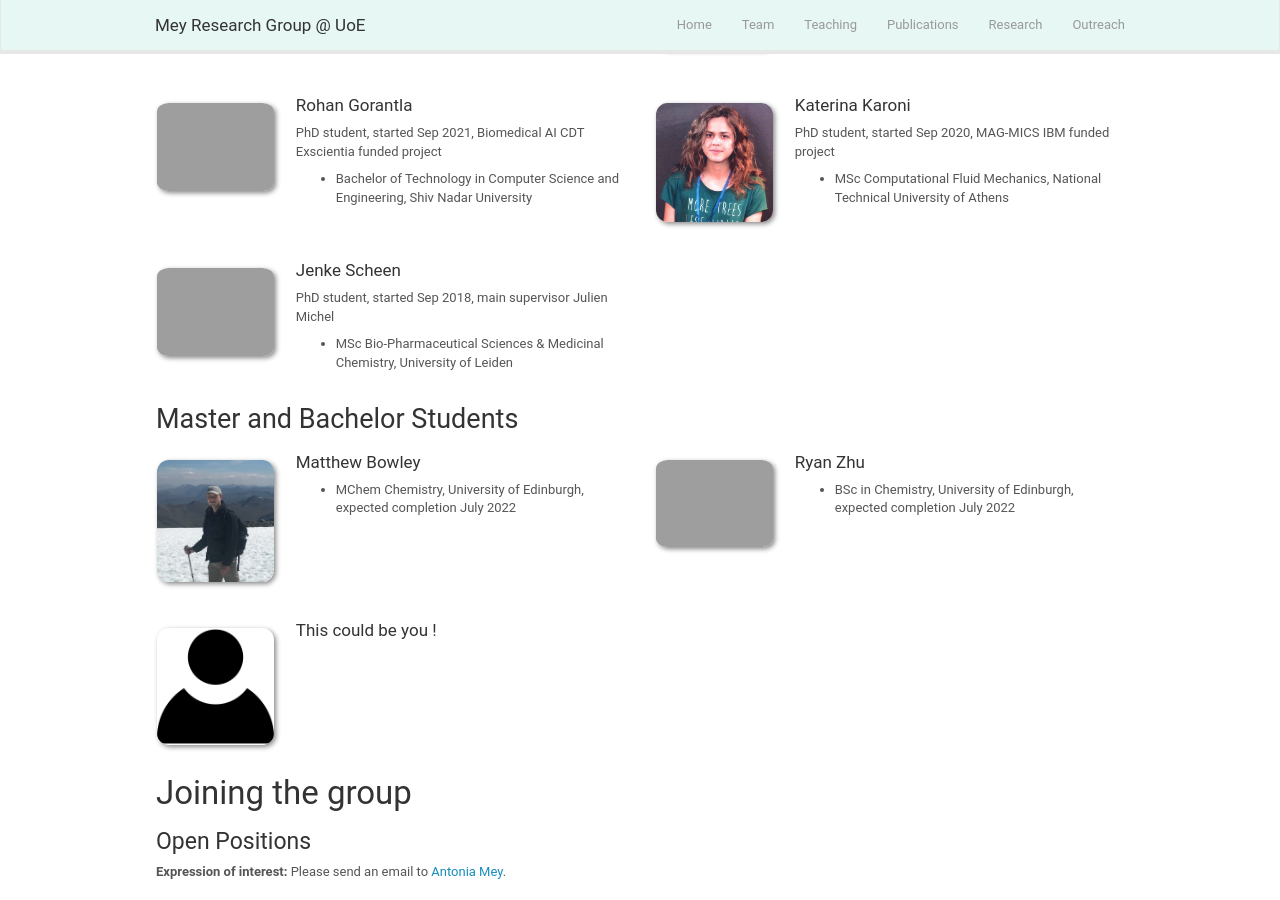
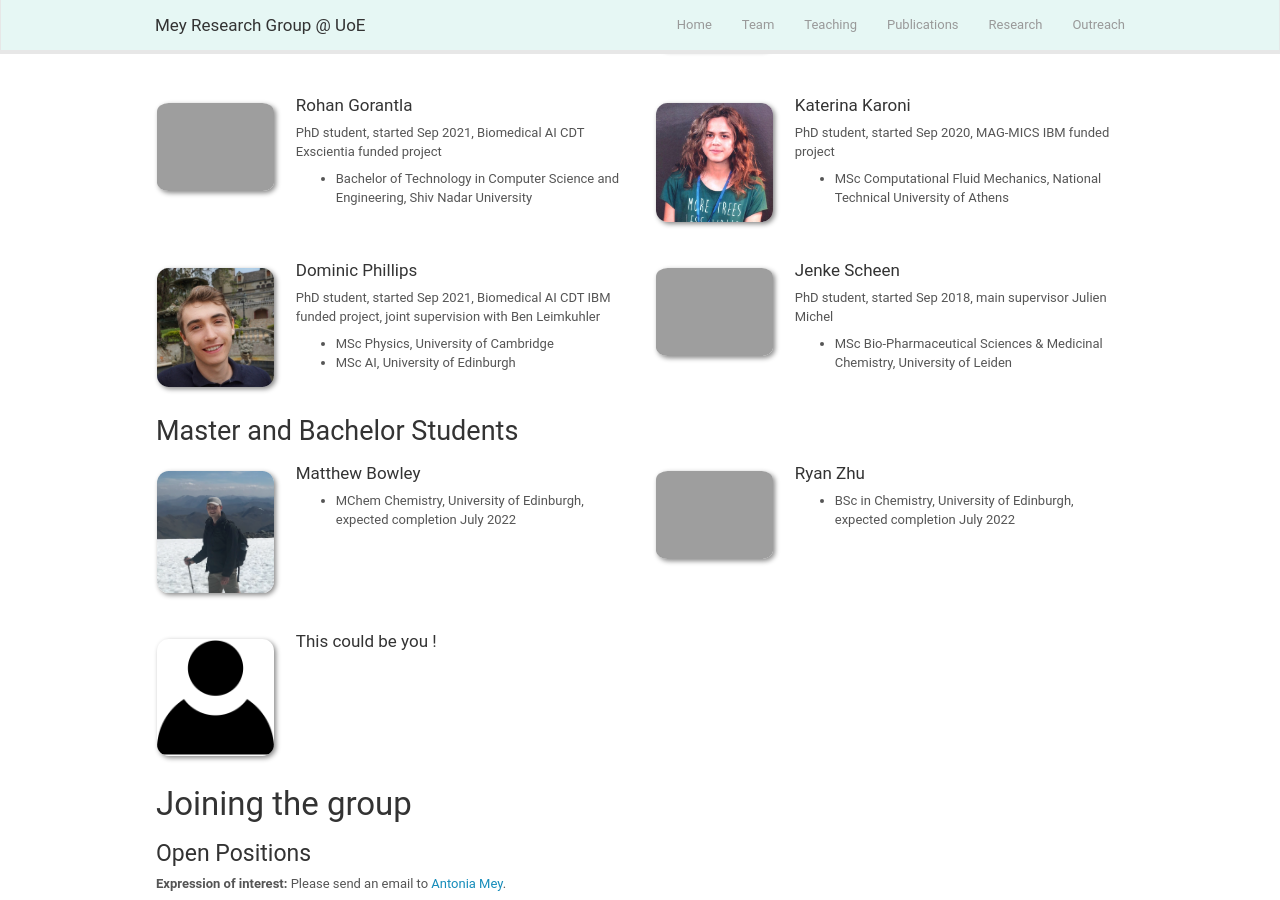
Before and after one commit to mozhu621/intellistream.github.io, a Jekyll site: the page built from _pages/team.md, in a window 1280 px wide and 900 px high, scrolled down 507 px. Built offline with Jekyll 4.4.1, drawn with Linux system fonts in a browser that asks for light colours; nearby versions of some CDN libraries.

Commit message:
adding Doms info

```diff
--- a/_data/team_members.yml
+++ b/_data/team_members.yml
@@ -18,13 +18,19 @@
   number_educ: 1
   education1: Bachelor of Technology in Computer Science and Engineering, Shiv Nadar University
 
-
 - name: Katerina Karoni
   photo: Katerina_Karoni.jpg
   info: PhD student, started Sep 2020, MAG-MICS IBM funded project
   number_educ: 1
   education1: MSc Computational Fluid Mechanics, National Technical University of Athens
 
+- name: Dominic Phillips
+  photo: Dom.jpg
+  info: PhD student, started Sep 2021, Biomedical AI CDT IBM funded project, joint supervision with Ben Leimkuhler
+  number_educ: 2
+  education1: MSc Physics, University of Cambridge
+  education2: MSc AI, University of Edinburgh
+
 - name: Jenke Scheen
   photo: jenke.jpg
   info: PhD student, started Sep 2018, main supervisor Julien Michel
```
Also changed, not shown: images/teampic/Dom.jpg (added).
